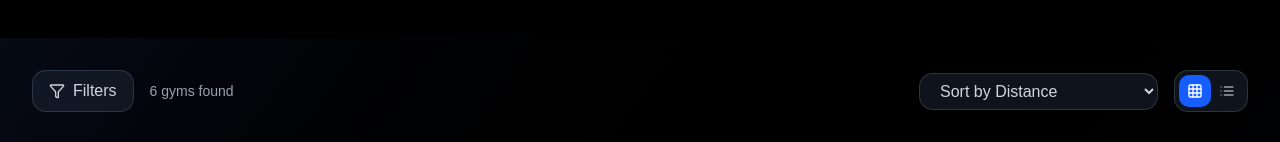
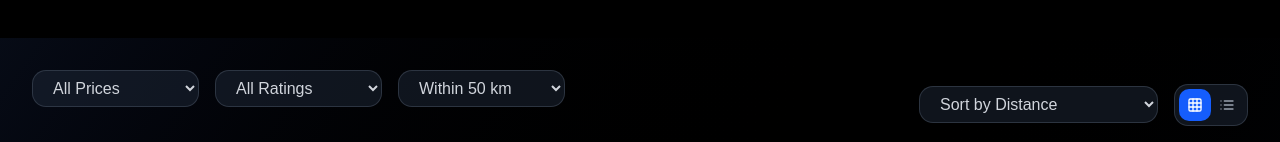
Before and after one commit to karthikeyamadhavan123/GymLink, a React (Vite) app in the folder client/: page /find-gym in a window 1280 px wide. Shown: the part 458-600 px from the top of the page. Built offline with nearby package versions, Linux system fonts and the light colour scheme; a web font is replaced by a local one.

Commit message:
fixed small bugs

```diff
--- a/client/src/company/components/FindGymContainer.tsx
+++ b/client/src/company/components/FindGymContainer.tsx
@@ -49,7 +49,7 @@ const FindGymContainer = () => {
     .filter(gym => {
       // Search query filter
       if (searchQuery && !gym.name.toLowerCase().includes(searchQuery.toLowerCase()) &&
-          !gym.address.toLowerCase().includes(searchQuery.toLowerCase())) {
+        !gym.address.toLowerCase().includes(searchQuery.toLowerCase())) {
         return false;
       }
 
@@ -98,15 +98,21 @@ const FindGymContainer = () => {
     });
 
   const handleSearch = (query: string) => {
+    setIsLoading(true);
     setSearchQuery(query);
+    setTimeout(() => setIsLoading(false), 300);
   };
 
   const handleFilterChange = (filters: FilterOptions) => {
+    setIsLoading(true);
     setSelectedFilters(filters);
+    setTimeout(() => setIsLoading(false), 300);
   };
 
   const handleSortChange = (sort: string) => {
+    setIsLoading(true);
     setSortBy(sort);
+    setTimeout(() => setIsLoading(false), 300);
   };
 
   const handleViewModeChange = (mode: 'grid' | 'list') => {
--- a/client/src/company/components/FindGymPresenter.tsx
+++ b/client/src/company/components/FindGymPresenter.tsx
@@ -9,7 +9,6 @@ import {
   Clock,
   Grid3X3,
   List,
-  Filter,
   Navigation,
   Dumbbell,
   Users,
@@ -142,20 +141,46 @@ const FindGymPresenter = ({
           className="flex flex-col lg:flex-row gap-4 items-center justify-between mb-8"
         >
           {/* Filter Button */}
-          <div className="flex items-center space-x-4">
-            <motion.button
-              className="flex items-center space-x-2 bg-gray-800/50 hover:bg-gray-700/50 border border-gray-600/50 text-gray-300 px-4 py-2 rounded-xl transition-all duration-200"
-              whileHover={{ scale: 1.05 }}
-              whileTap={{ scale: 0.95 }}
+          {/* Basic Filters */}
+          <div className="grid grid-cols-1 md:grid-cols-3 gap-4 mb-8">
+            {/* Price Range */}
+            <select
+              value={selectedFilters.priceRange}
+              onChange={(e) => onFilterChange({ ...selectedFilters, priceRange: e.target.value })}
+              className="bg-gray-800/50 border border-gray-600/50 text-gray-300 px-4 py-2 rounded-xl"
             >
-              <Filter className="w-4 h-4" />
-              <span>Filters</span>
-            </motion.button>
+              {filterOptions.priceRanges.map((range:any) => (
+                <option key={range.value} value={range.value}>
+                  {range.label}
+                </option>
+              ))}
+            </select>
 
-            <div className="text-gray-400 text-sm">
-              {gyms.length} gyms found
-            </div>
+            {/* Rating */}
+            <select
+              value={selectedFilters.rating}
+              onChange={(e) => onFilterChange({ ...selectedFilters, rating: Number(e.target.value) })}
+              className="bg-gray-800/50 border border-gray-600/50 text-gray-300 px-4 py-2 rounded-xl"
+            >
+              <option value={0}>All Ratings</option>
+              <option value={3}>3+ Stars</option>
+              <option value={4}>4+ Stars</option>
+              <option value={5}>5 Stars</option>
+            </select>
+
+            {/* Distance */}
+            <select
+              value={selectedFilters.distance}
+              onChange={(e) => onFilterChange({ ...selectedFilters, distance: Number(e.target.value) })}
+              className="bg-gray-800/50 border border-gray-600/50 text-gray-300 px-4 py-2 rounded-xl"
+            >
+              <option value={5}>Within 5 km</option>
+              <option value={10}>Within 10 km</option>
+              <option value={20}>Within 20 km</option>
+              <option value={50}>Within 50 km</option>
+            </select>
           </div>
+
 
           {/* Sort and View Controls */}
           <div className="flex items-center space-x-4">
@@ -174,11 +199,10 @@ const FindGymPresenter = ({
             <div className="flex items-center bg-gray-800/50 border border-gray-600/50 rounded-xl p-1">
               <motion.button
                 onClick={() => onViewModeChange('grid')}
-                className={`p-2 rounded-lg transition-all duration-200 ${
-                  viewMode === 'grid'
+                className={`p-2 rounded-lg transition-all duration-200 ${viewMode === 'grid'
                     ? 'bg-blue-600 text-white'
                     : 'text-gray-400 hover:text-gray-300'
-                }`}
+                  }`}
                 whileHover={{ scale: 1.1 }}
                 whileTap={{ scale: 0.9 }}
               >
@@ -186,11 +210,10 @@ const FindGymPresenter = ({
               </motion.button>
               <motion.button
                 onClick={() => onViewModeChange('list')}
-                className={`p-2 rounded-lg transition-all duration-200 ${
-                  viewMode === 'list'
+                className={`p-2 rounded-lg transition-all duration-200 ${viewMode === 'list'
                     ? 'bg-blue-600 text-white'
                     : 'text-gray-400 hover:text-gray-300'
-                }`}
+                  }`}
                 whileHover={{ scale: 1.1 }}
                 whileTap={{ scale: 0.9 }}
               >
@@ -217,9 +240,8 @@ const FindGymPresenter = ({
               <motion.div
                 key={gym.id}
                 variants={itemVariants}
-                className={`group relative cursor-pointer bg-gradient-to-br from-gray-800/40 to-gray-900/40 backdrop-blur-sm border border-gray-700/50 rounded-2xl overflow-hidden hover:border-gray-600/50 transition-all duration-300 ${
-                  viewMode === 'list' ? 'flex' : ''
-                }`}
+                className={`group relative cursor-pointer bg-gradient-to-br from-gray-800/40 to-gray-900/40 backdrop-blur-sm border border-gray-700/50 rounded-2xl overflow-hidden hover:border-gray-600/50 transition-all duration-300 ${viewMode === 'list' ? 'flex' : ''
+                  }`}
                 onClick={() => onGymSelect(gym.id)}
                 whileHover={{ scale: 1.02 }}
                 layout={false}
@@ -242,11 +264,10 @@ const FindGymPresenter = ({
                   whileTap={{ scale: 0.9 }}
                 >
                   <Heart
-                    className={`w-5 h-5 ${
-                      favoriteGyms.includes(gym.id)
+                    className={`w-5 h-5 ${favoriteGyms.includes(gym.id)
                         ? 'text-red-500 fill-red-500'
                         : 'text-gray-300'
-                    }`}
+                      }`}
                   />
                 </motion.button>
 
@@ -260,11 +281,10 @@ const FindGymPresenter = ({
                   <div className="absolute inset-0 bg-gradient-to-t from-black/50 to-transparent" />
 
                   {/* Status Badge */}
-                  <div className={`absolute bottom-3 left-3 px-3 py-1 rounded-full text-xs font-medium ${
-                    gym.isOpen
+                  <div className={`absolute bottom-3 left-3 px-3 py-1 rounded-full text-xs font-medium ${gym.isOpen
                       ? 'bg-green-500/20 text-green-400 border border-green-500/30'
                       : 'bg-red-500/20 text-red-400 border border-red-500/30'
-                  }`}>
+                    }`}>
                     {gym.isOpen ? 'Open Now' : 'Closed'}
                   </div>
                 </div>
--- a/client/src/company/components/FitnessTipsPresenter.tsx
+++ b/client/src/company/components/FitnessTipsPresenter.tsx
@@ -122,7 +122,9 @@ const FitnessTipsPresenter = ({
             layout={false} // Fix 5: Disable layout animations on grid
           >
             {filteredTips.map((tip) => {
-              const TipIconComponent = getIconComponent(tip.icon);
+              const TipIconComponent = getIconComponent(
+                typeof tip.icon === "string" ? tip.icon : (tip.icon.name ?? "")
+              );
               return (
                 <motion.div
                   key={tip.id}
```
